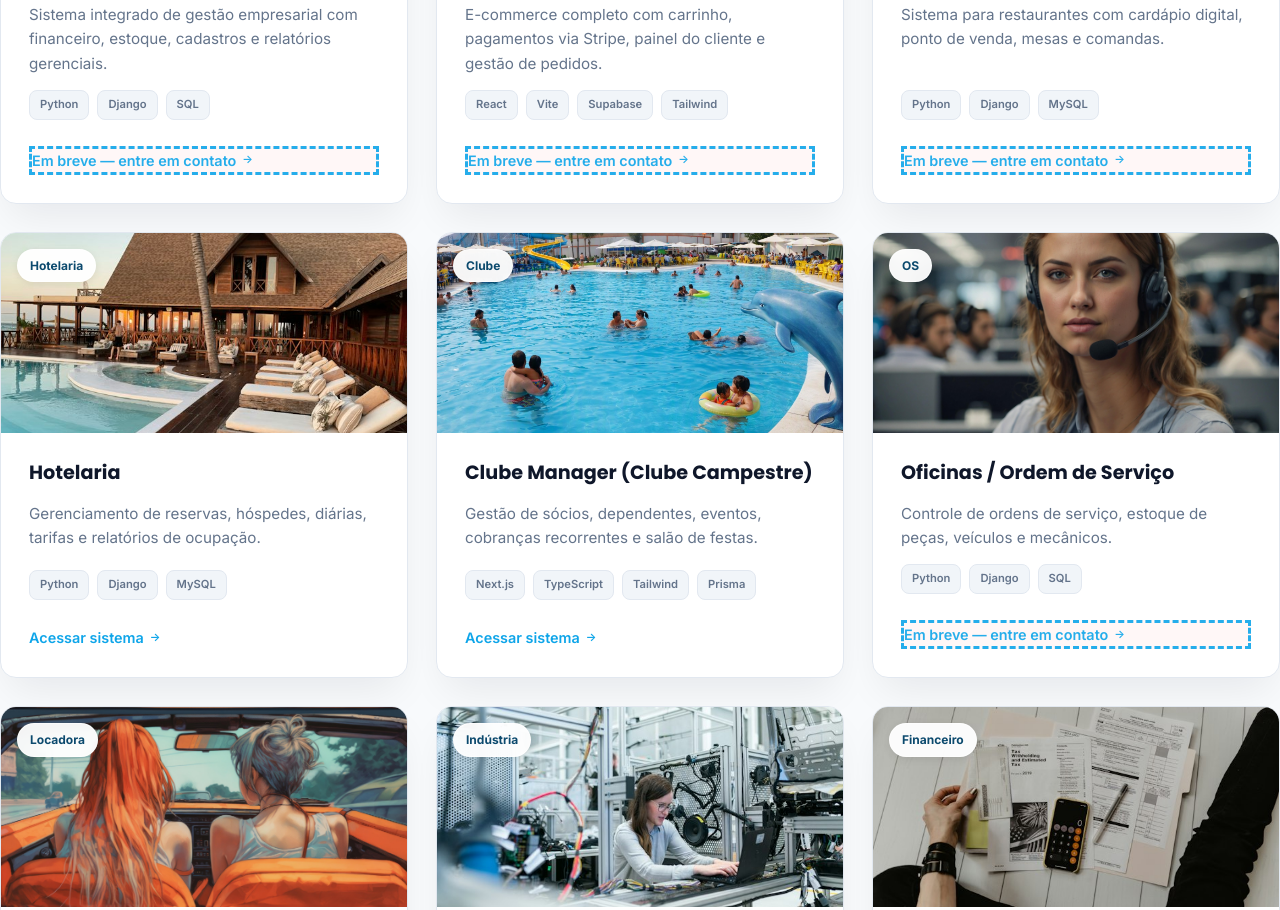
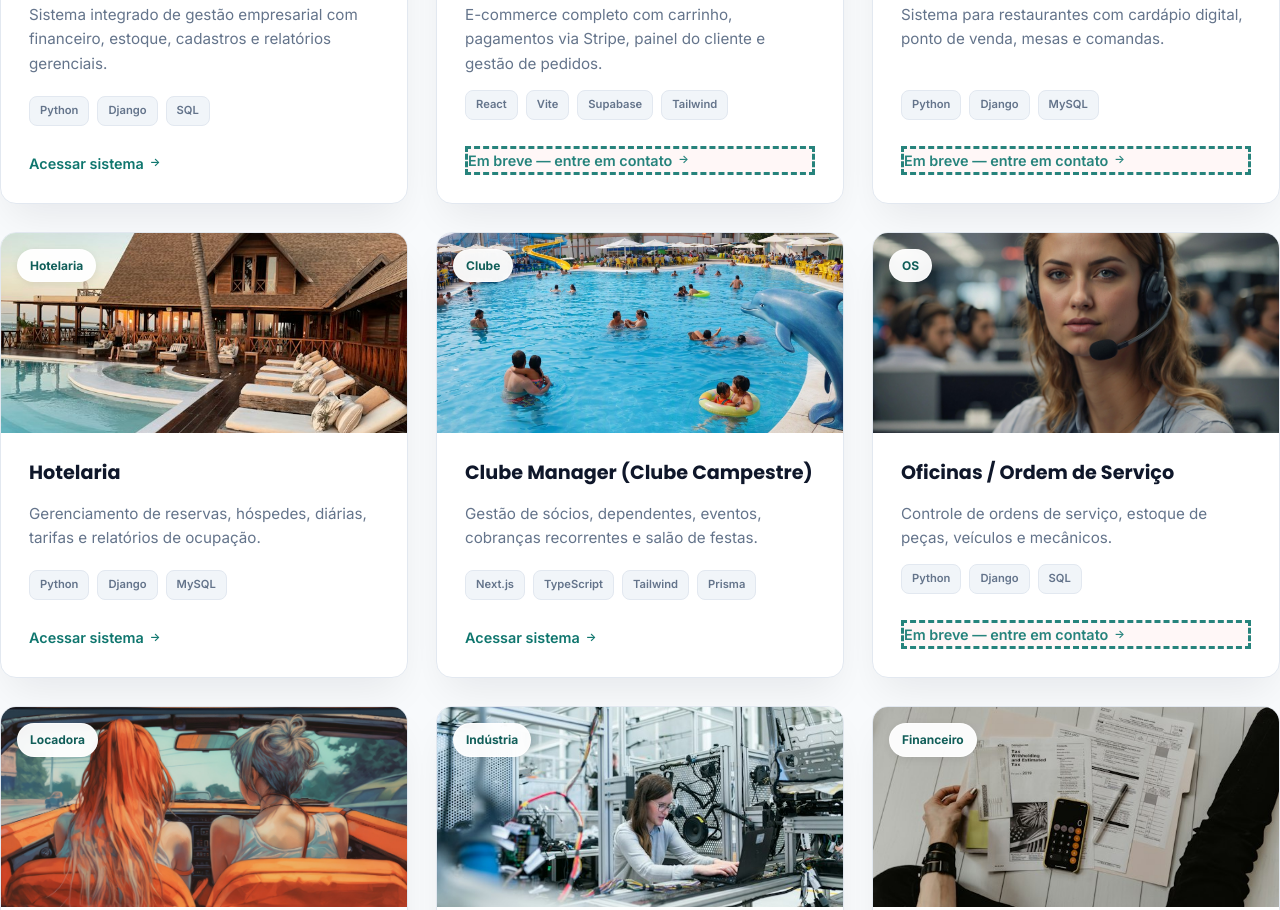
Before and after one commit to Ivanildo-Lab/ivcsofthouse-projetos, a plain HTML site: page index.html in a window 1280 px wide. Shown: the part 1223-2133 px from the top of the page. Drawn offline with Linux system fonts and the light colour scheme.

Commit message:
Correções gerais

```diff
--- a/index.html
+++ b/index.html
@@ -10,9 +10,9 @@
   <link href="https://fonts.googleapis.com/css2?family=Inter:wght@300;400;500;600;700&family=Poppins:wght@600;700;800&display=swap" rel="stylesheet">
   <style>
     :root{
-      --primary:#0ea5e9;
-      --primary-dark:#0c4a6e;
-      --accent:#38bdf8;
+      --primary:#0f766e;
+      --primary-dark:#115e59;
+      --accent:#06b6d4;
       --bg:#f8fafc;
       --card:#ffffff;
       --text:#0f172a;
@@ -319,7 +319,7 @@
           <h3>ERP IVC</h3>
           <p>Sistema integrado de gestão empresarial com financeiro, estoque, cadastros e relatórios gerenciais.</p>
           <div class="tech"><span>Python</span><span>Django</span><span>SQL</span></div>
-          <a href="#" class="link coming-soon" onclick="showComingSoon(event)">Em breve — entre em contato</a>
+          <a href="https://erp.ivcsofthouse.com.br" class="link">Acessar sistema</a>
         </div>
       </article>
       <article class="project-card">
@@ -355,7 +355,7 @@
           <h3>Hotelaria</h3>
           <p>Gerenciamento de reservas, hóspedes, diárias, tarifas e relatórios de ocupação.</p>
           <div class="tech"><span>Python</span><span>Django</span><span>MySQL</span></div>
-          <a href="https://ehotelaria.ivcsofthouse.com.br" class="link">Acessar sistema</a>
+          <a href="https://hotelaria.ivcsofthouse.com.br" class="link">Acessar sistema</a>
         </div>
       </article>
       <article class="project-card">
@@ -510,7 +510,6 @@
       <div class="footer-links">
         <a href="#home">Início</a>
         <a href="#projetos">Projetos</a>
-        <a href="#contato">Contato</a>
         <a href="mailto:ivcsofthouse@gmail.com">ivcsofthouse@gmail.com</a>
       </div>
     </div>
```
